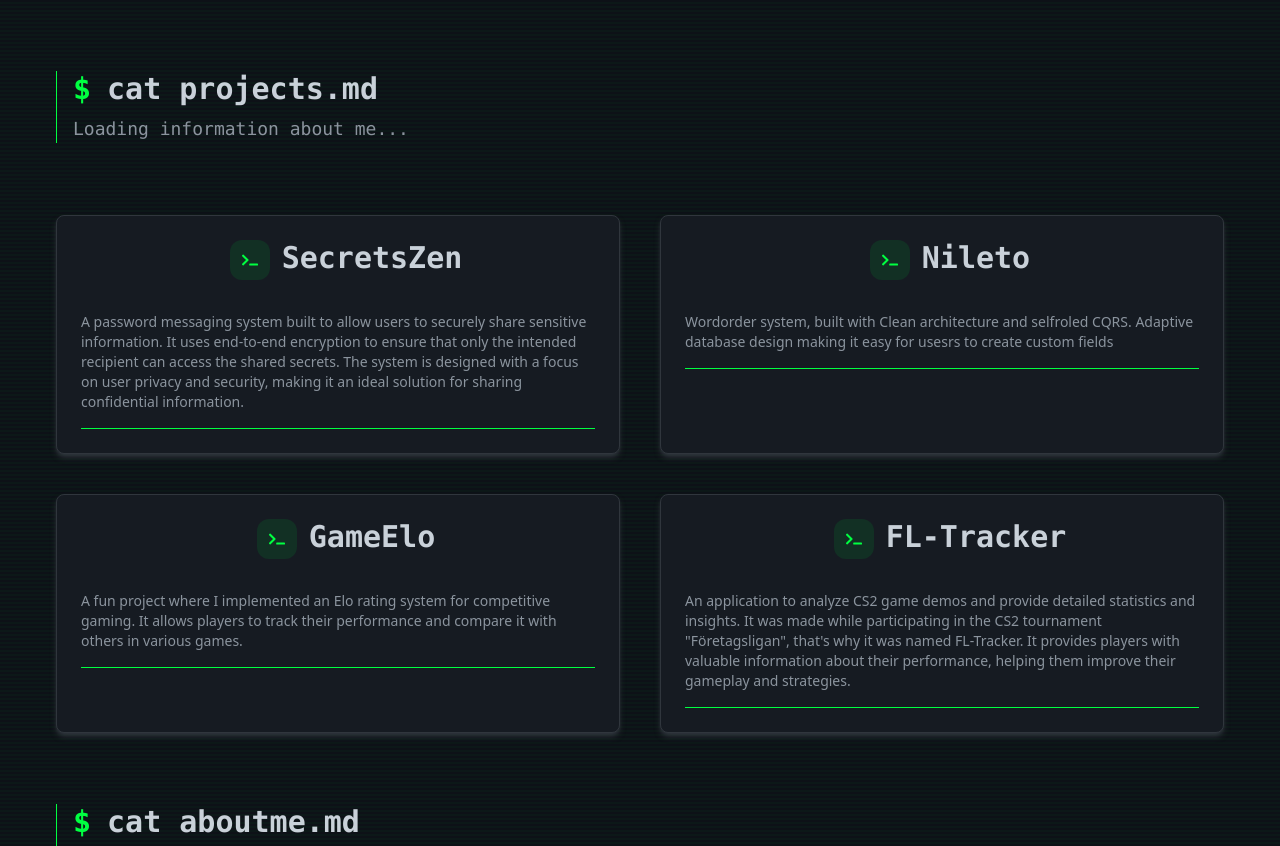
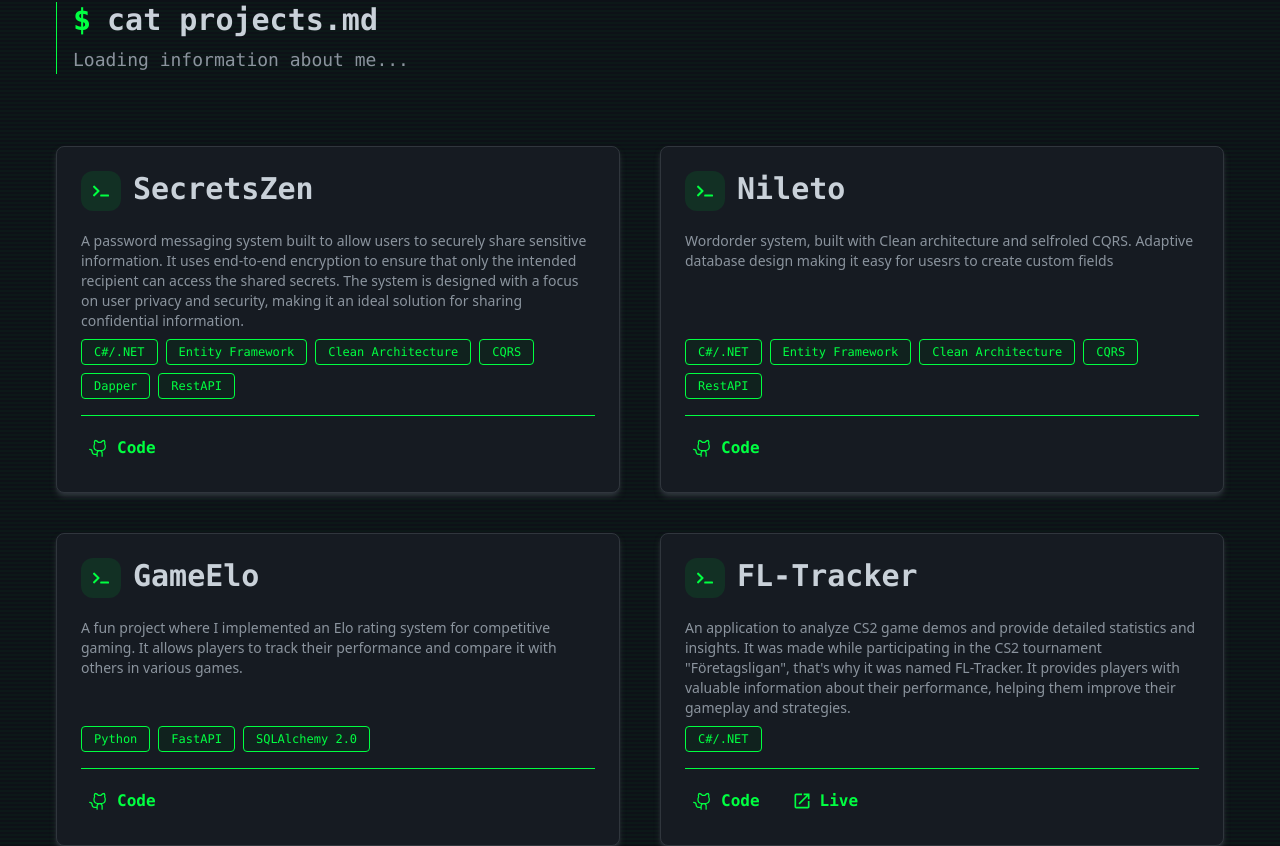
Before and after one commit to linusjohansson-se/Portfolio, a React (Vite) app: page / in a window 1280 px wide. Shown: the part 894-1740 px from the top of the page. Built offline with nearby package versions, Linux system fonts and the light colour scheme.

Commit message:
Adds project components and styles
Implements reusable project components such as buttons, headers, tags, and a project card.

Enhances project display with GitHub and demo buttons, tag sections, and refined styling.

```diff
--- /dev/null
+++ b/src/components/atoms/DemoButton.tsx
@@ -0,0 +1,17 @@
+import { MdOpenInNew } from "react-icons/md";
+
+interface Props {
+  onClick: () => void;
+}
+
+export default function DemoButton({ onClick }: Props) {
+    return (
+        <button
+      onClick={onClick}
+      className="w-fit flex items-center justify-center p-2 rounded hover:bg-green-accent space-x-2 py-2 font-mono font-bold hover:cursor-pointer"
+    >
+      <MdOpenInNew className="w-5 h-5" />
+      <span>Live</span>
+    </button>
+    )
+}
--- /dev/null
+++ b/src/components/atoms/GithubButton.tsx
@@ -0,0 +1,17 @@
+import { PiGithubLogo } from "react-icons/pi";
+
+interface Props {
+  onClick: () => void;
+}
+
+export default function GithubButton({ onClick }: Props) {
+    return (
+        <button
+      onClick={onClick}
+      className="w-fit flex items-center justify-center p-2 rounded hover:bg-green-accent space-x-2 py-2 font-mono font-bold hover:cursor-pointer"
+    >
+      <PiGithubLogo className="w-5 h-5" />
+      <span>Code</span>
+    </button>
+    )
+}
--- a/src/components/atoms/ProjectHeader.tsx
+++ b/src/components/atoms/ProjectHeader.tsx
@@ -6,7 +6,7 @@ interface Props {
 
 export default function ProjectHeader({ Headline }: Props) {
   return (
-    <div className="flex flex-row justify-center mb-8 pl-4 font-mono">
+    <div className="flex flex-row justify-center mb-3 font-mono">
       <div className="bg-green-accent rounded-xl">
         <FaTerminal className="p-3 w-10 h-10" />
       </div>
--- /dev/null
+++ b/src/components/atoms/Tag.tsx
@@ -0,0 +1,13 @@
+interface Props {
+  text: string;
+}
+
+export default function Tag({ text }: Props) {
+    return (
+        <>
+        <div className="flex border-border border-1 bg-dark-green-accent text-text-dark rounded px-3 py-1 space-x-1 space-y-1 text-xs font-mono">
+          {text}
+        </div>
+        </>
+    )
+}
--- /dev/null
+++ b/src/components/molecules/TagsSection.tsx
@@ -0,0 +1,9 @@
+import type React from "react";
+
+interface Props {
+  tags: React.ReactNode;
+}
+
+export default function TagsSection({ tags }: Props) {
+  return <div className="flex flex-row flex-wrap gap-2 pt-2">{tags}</div>;
+}
--- a/src/components/organisms/Project.tsx
+++ b/src/components/organisms/Project.tsx
@@ -1,12 +1,14 @@
 import type React from "react";
 import Card from "../molecules/Card";
 import ProjectHeader from "../atoms/ProjectHeader";
+import GithubButton from "../atoms/GithubButton";
+import DemoButton from "../atoms/DemoButton";
 
 interface Props {
   headline: string;
   description: string;
   status: React.ReactNode;
-  tags: React.ReactNode[];
+  tags: React.ReactNode;
   repositoryLink: string;
   demoLink?: string;
 }
@@ -17,14 +19,21 @@ export default function Project(props: Props) {
       <Card
         children={
           <>
-            <div>
-              <ProjectHeader Headline={props.headline} />
-              {props.status}
+            <div className="flex flex-col h-full">
+              <div className="flex flex-row w-full">
+                <ProjectHeader Headline={props.headline} />
+                {props.status}
+              </div>
+              <p className="text-sm text-text-defused mt-2 h-full">
+                {props.description}
+              </p>
+              {props.tags}
+              <div className="border-b-1 border-border py-2" />
+              <div className="flex flex-row mt-3 space-x-4">
+                <GithubButton onClick={() => window.open(props.repositoryLink, "_blank")} />
+                {props.demoLink && <DemoButton onClick={() => window.open(props.demoLink, "_blank")} />}
+              </div>
             </div>
-            <p className="text-sm text-text-defused mt-2">
-              {props.description}
-            </p>
-            <div className="border-b-1 border-border py-2" />
           </>
         }
       />
--- a/src/components/pages/ProjectsPage.tsx
+++ b/src/components/pages/ProjectsPage.tsx
@@ -1,8 +1,7 @@
-import CardHeader from "../atoms/CardHeader";
-import ProjectHeader from "../atoms/ProjectHeader";
 import SectionHeader from "../atoms/SectionHeader";
-import Card from "../molecules/Card";
 import Project from "../organisms/Project";
+import Tag from "../atoms/Tag";
+import TagsSection from "../molecules/TagsSection";
 
 export default function ProjectsPage() {
   return (
@@ -20,7 +19,20 @@ export default function ProjectsPage() {
                 "A password messaging system built to allow users to securely share sensitive information. It uses end-to-end encryption to ensure that only the intended recipient can access the shared secrets. The system is designed with a focus on user privacy and security, making it an ideal solution for sharing confidential information."
               }
               status={undefined}
-              tags={[]}
+              tags={
+                <TagsSection
+                  tags={
+                    <>
+                      <Tag text="C#/.NET" />
+                      <Tag text="Entity Framework" />
+                      <Tag text="Clean Architecture" />
+                      <Tag text="CQRS" />
+                      <Tag text="Dapper" />
+                      <Tag text="RestAPI" />
+                    </>
+                  }
+                />
+              }
               repositoryLink={"https://github.com/linusjohansson-se/SecretsZen"}
             />
             <Project
@@ -29,7 +41,19 @@ export default function ProjectsPage() {
                 "Wordorder system, built with Clean architecture and selfroled CQRS. Adaptive database design making it easy for usesrs to create custom fields"
               }
               status={undefined}
-              tags={[]}
+              tags={
+                <TagsSection
+                  tags={
+                    <>
+                      <Tag text="C#/.NET" />
+                      <Tag text="Entity Framework" />
+                      <Tag text="Clean Architecture" />
+                      <Tag text="CQRS" />
+                      <Tag text="RestAPI" />
+                    </>
+                  }
+                />
+              }
               repositoryLink={"https://github.com/linusjohansson-se/Nileto"}
             />
           </div>
@@ -40,15 +64,34 @@ export default function ProjectsPage() {
                 "A fun project where I implemented an Elo rating system for competitive gaming. It allows players to track their performance and compare it with others in various games."
               }
               status={undefined}
-              tags={[]}
+              tags={
+                <TagsSection
+                  tags={
+                    <>
+                      <Tag text="Python" />
+                      <Tag text="FastAPI" />
+                      <Tag text="SQLAlchemy 2.0" />
+                    </>
+                  }
+                />
+              }
               repositoryLink={"https://github.com/linusjohansson-se/GameElo"}
             />
             <Project
               headline={"FL-Tracker"}
               description={`An application to analyze CS2 game demos and provide detailed statistics and insights. It was made while participating in the CS2 tournament "Företagsligan", that's why it was named FL-Tracker. It provides players with valuable information about their performance, helping them improve their gameplay and strategies.`}
               status={undefined}
-              tags={[]}
+              tags={
+                <TagsSection
+                  tags={
+                    <>
+                      <Tag text="C#/.NET" />
+                    </>
+                  }
+                />
+              }
               repositoryLink={"https://github.com/linusjohansson-se/FL-Tracker"}
+              demoLink={"https://fl-tracker.vercel.app/"}
             />
           </div>
         </div>
--- a/src/index.css
+++ b/src/index.css
@@ -14,6 +14,7 @@
   --color-syntax-prop: #56a8f5;
   --color-text-defused: #8b949e;
   --color-green-accent: #123024;
+  --color-dark-green-accent: #10221E;
 }
 
 body {
```
